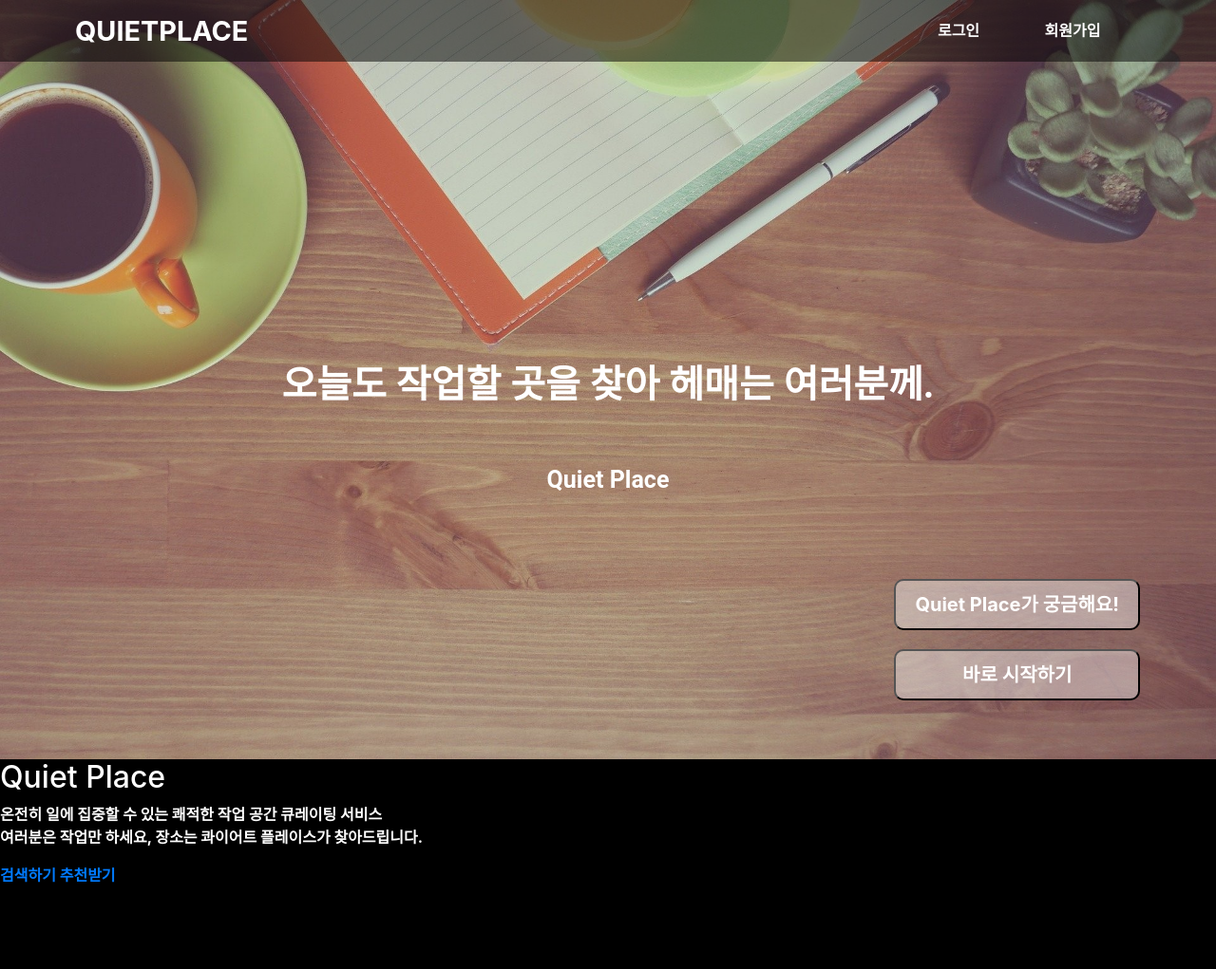
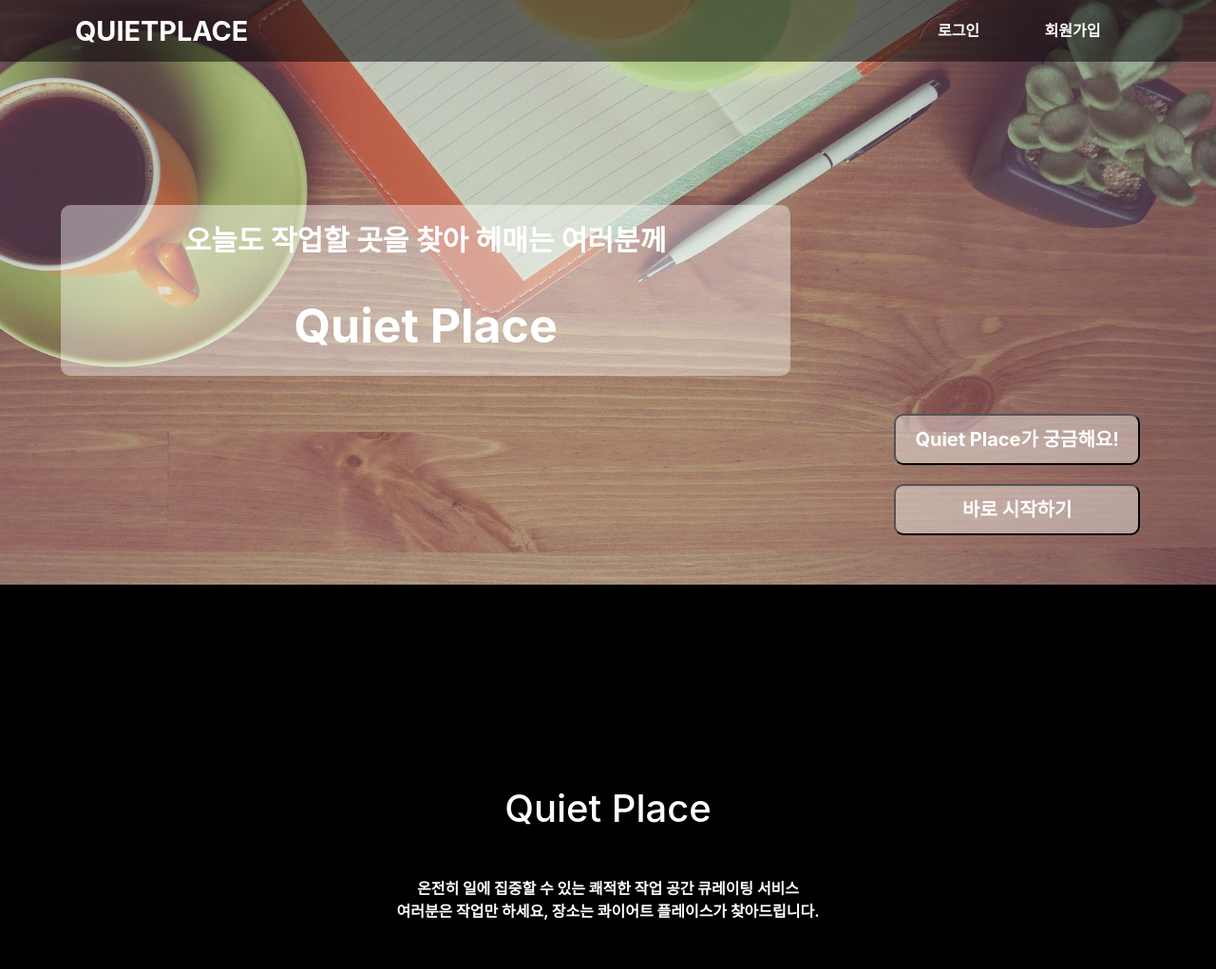
Before and after one commit to JwahoonKim/QuietPlace, a Django app: page / in a window 1280 px wide. Shown: the top 1021 px of the page at 95% size. Run offline with Django 3.2, Linux system fonts and the light colour scheme; style sheets or scripts are compiled from the project's sources; some libraries are stand-ins or nearby versions.

Commit message:
[feat] 인덱스 페이지 CSS 작업

```diff
--- a/quietPlace/static/quietPlace/scss/index.scss
+++ b/quietPlace/static/quietPlace/scss/index.scss
@@ -1,36 +1,33 @@
 body {
-  font-family: Roboto;
+  margin: 0;
+  padding: 0;
+  box-sizing: border-box;
+  transition: all 0.4s;
+  font-family: -apple-system, BlinkMacSystemFont, "Segoe UI", Roboto, Helvetica,
+    Arial, sans-serif, "Apple Color Emoji", "Segoe UI Emoji", "Segoe UI Symbol";
   font-style: normal;
   font-weight: bold;
   background-image: url("../image/Main_Background.jpg");
   background-repeat: no-repeat;
-  background-size: 100% 800px;
+  background-size: 100% 750px;
   color: white;
 }
 
 #Main_landing {
-  height: 450px;
-}
-
-.Menu_Header {
-  padding: 20px 10px;
-  background-color: rgba(94, 85, 11, 0.4);
-  position: fixed;
-  top: 0;
-  /* width: 100% */
-  left: 0;
-  right: 0;
+  height: 400px;
 }
 
 .Main_intro {
-  margin-top: 350px;
-  margin-bottom: 50px;
-  height: 200px;
+  margin-bottom: 30px;
+  height: 180px;
+  width: 60%;
+  border-radius: 10px;
   display: flex;
   flex-direction: column;
   justify-content: space-around;
   align-items: center;
   color: white;
+  background-color: rgba(255, 255, 255, 0.4);
 }
 
 .Main_intro {
@@ -41,15 +38,16 @@ body {
     display: flex;
     justify-content: center;
     text-align: center;
+
   }
 }
 
 #Main_IntroMsg {
-  font-size: 40px;
+  font-size: 30px;
 }
 
 #Main_QP {
-  font-size: 25px;
+  font-size: 50px;
 }
 
 #Main_Button_Container {
@@ -85,3 +83,8 @@ body {
   height: 1000px;
   background-color: rgba(0, 0, 0, 1);
 }
+
+.intro-img {
+  height: 200px;
+
+}
--- a/quietPlace/templates/quietPlace/index.html
+++ b/quietPlace/templates/quietPlace/index.html
@@ -9,10 +9,15 @@
     />
 {% endblock style %}
 {% block content %}
+    <section class="vertical-space row">
+        <div class="col-12 mb-3">
+            <div style="height: 200px;"></div>
+        </div>
+    </section>
     <div id="Main_landing">
-      <div class="Main_intro">
-        <div id="Main_IntroMsg">오늘도 작업할 곳을 찾아 헤매는 여러분께.</div>
-        <div id="Main_QP">Quiet Place</div>
+      <div class="Main_intro container">
+        <div id="Main_IntroMsg">오늘도 작업할 곳을 찾아 헤매는 여러분께</div>
+        <div id="Main_QP"><a>Quiet Place</a></div>
       </div>
       <div id="Main_Button_Container">
         <div>
@@ -23,18 +28,48 @@
         </div>
       </div>
     </div>
-    <div id="Main_Introduction">
-      <div>
-        <h2>Quiet Place</h2>
-        <p>
+    <!--여기까지 랜딩 페이지1-->
+    <div id="Main_Introduction" class="container-fluid pt-5">
+    <section class="vertical-space row" style="background-color:black;">
+        <div class="col-12 mb-3">
+            <div style="height: 100px;"></div>
+        </div>
+    </section>
+    <div class="text-center">
+      <h1 class="mb-5 mt-5">Quiet Place</h1>
+      <p class="mb-5">
         온전히 일에 집중할 수 있는 쾌적한 작업 공간 큐레이팅 서비스<br />
         여러분은 작업만 하세요, 장소는 콰이어트 플레이스가 찾아드립니다.
       </p>
     </div>
-      <div>
+    <div class="container pt-5 pb-5">
+      <div class="row">
+        <div class="col-4 g">
+          <img src="https://www.jeongdong.or.kr/static/portal/img/HKPU_04_04_pic1.jpg" class="card-img-top img-rounded intro-img" alt="...">
+        </div>
+        <div class="col-4">
+          <img src="https://www.jeongdong.or.kr/static/portal/img/HKPU_04_04_pic1.jpg" class="card-img-top img-rounded intro-img" alt="...">
+        </div>
+        <div class="col-4">
+          <img src="https://www.jeongdong.or.kr/static/portal/img/HKPU_04_04_pic1.jpg" class="card-img-top img-rounded intro-img" alt="...">
+        </div>
+      </div>
+    </div>
+    <section class="vertical-space row" style="background-color:black;">
+        <div class="col-12 mb-3">
+            <div style="height: 100px;"></div>
+        </div>
+    </section>
+    <div class="container pt-5 pb-5">
+      <div class="row">
+        <div class="col-6 text-center">
+          <input class="mr-2"></input>
           <a href="{% url 'cafeList' %}">검색하기</a>
+        </div>
+        <div class="col-6 text-center">
           <a href="{% url 'recommendation' %}">추천받기</a>
         </div>
         <div class=""></div>
       </div>
+    </div>
 {% endblock content %}
```
Also changed, not shown: quietPlace/static/quietPlace/scss/index.css (+18 -18 lines), 1 other file. Lines whose indentation alone changed are shown as unchanged.
